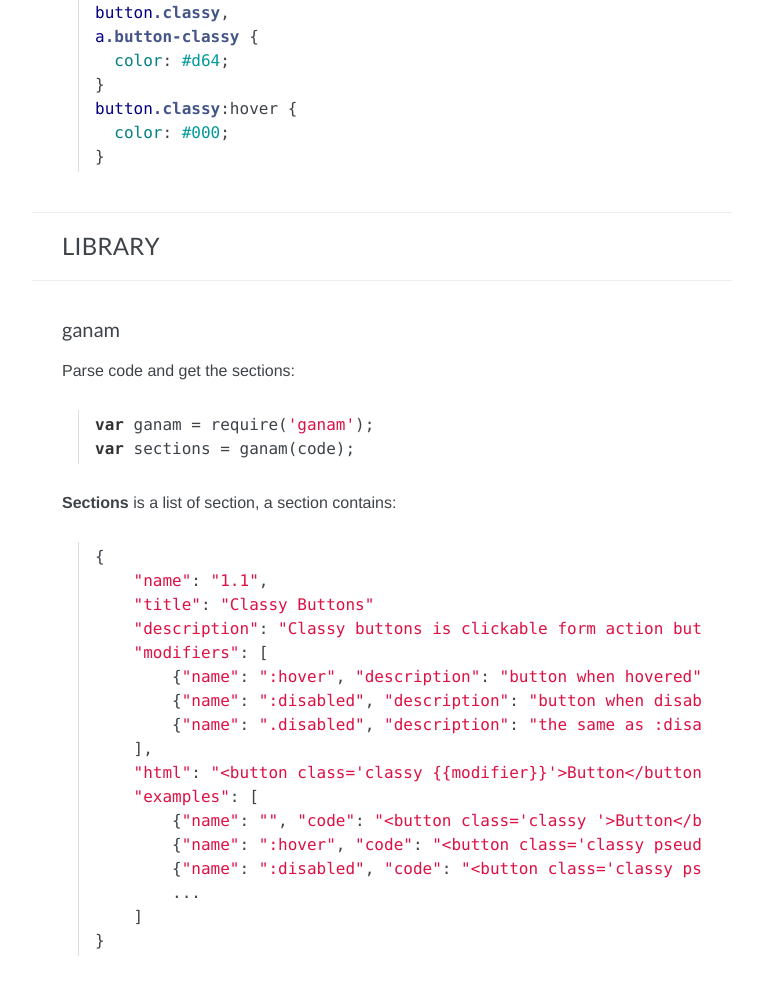
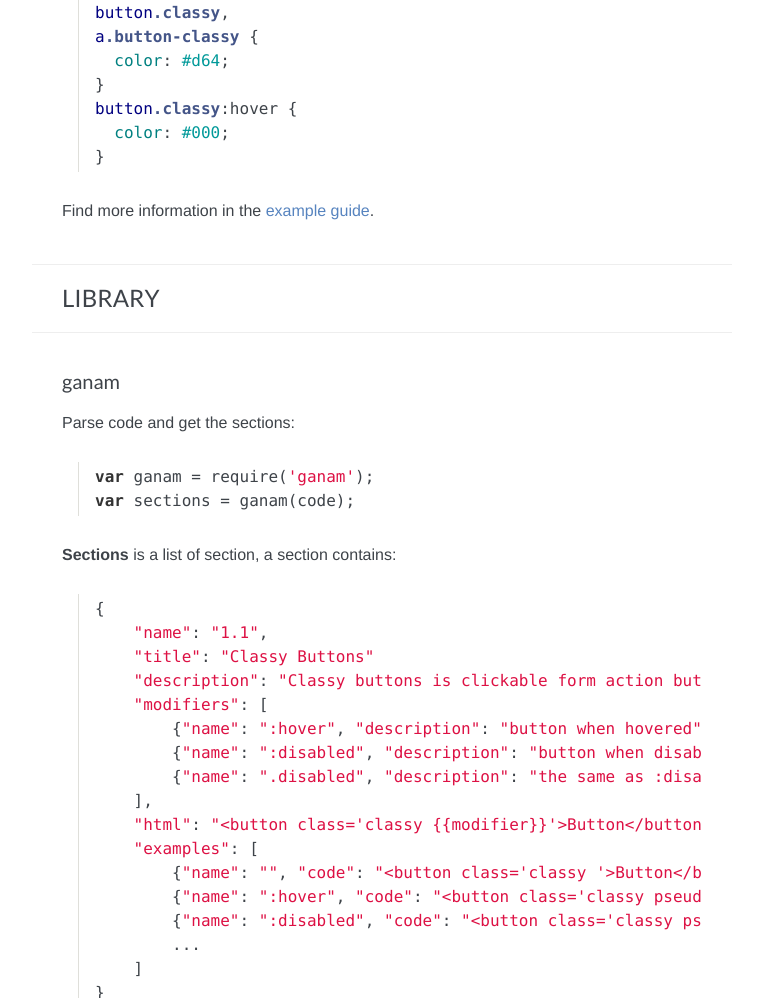
Before and after one commit to lepture/ganam, a plain HTML site: page index.html in a window 1280 px wide. Shown: the part 1437-2435 px from the top of the page, without its empty margins (258-1021 px from the left). Drawn offline with Linux system fonts and the light colour scheme.

Commit message:
Update documentation

```diff
--- a/index.html
+++ b/index.html
@@ -65,7 +65,9 @@
 <span class="tag">button</span><span class="class">.classy</span><span class="pseudo">:hover</span> <span class="rules">{
   <span class="rule"><span class="attribute">color</span>:<span class="value"> <span class="hexcolor">#000</span>;</span></span>
 <span class="rule">}</span></span>
-</code></pre></div><h2 id="library">Library</h2><h3 id="ganam">ganam</h3>
+</code></pre></div>
+<p>Find more information in the <a href="https://github.com/lepture/ganam/blob/master/docs/guide">example guide</a>.</p>
+<h2 id="library">Library</h2><h3 id="ganam">ganam</h3>
 <p>Parse code and get the sections:</p>
 <div class="highlight"><pre><code class="javascript"><span class="keyword">var</span> ganam = require(<span class="string">'ganam'</span>);
 <span class="keyword">var</span> sections = ganam(code);
```
